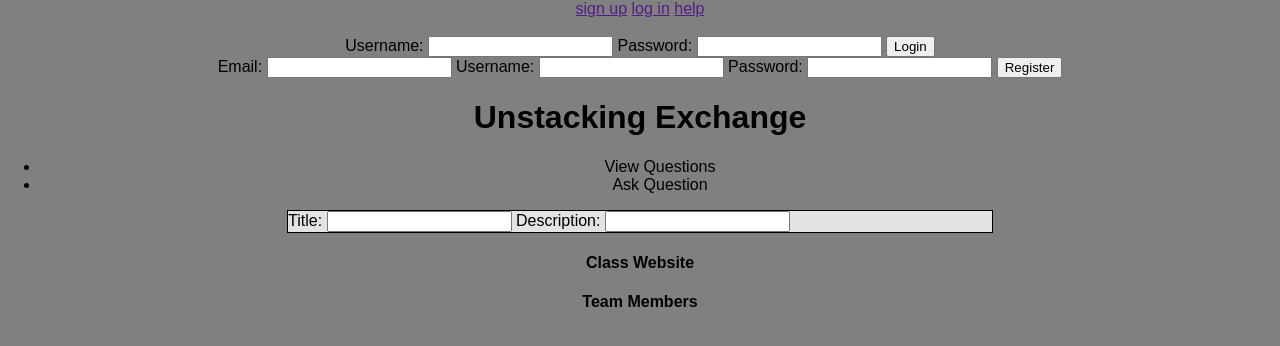
After one commit to Tacattack/CS418-Corte, a PHP site: page /ask.php in a window 1280 px wide. The commit adds this page. Shown: the top 346 px of the page. Run offline with PHP 8.4, Linux system fonts and the light colour scheme.

Commit message:
Setup the question asking page

```diff
--- a/CSS/stylesheet.css
+++ b/CSS/stylesheet.css
@@ -29,3 +29,9 @@ body{
     height:100%;
     border: 1px solid black;
 }
+
+#Content aside h3{
+    text-align: center;
+}
+
+/*---------------------------------------------------Form CSS---------------------------------------------*/
--- /dev/null
+++ b/ask.php
@@ -0,0 +1,60 @@
+<!DOCTYPE html>
+<!--
+To change this license header, choose License Headers in Project Properties.
+To change this template file, choose Tools | Templates
+and open the template in the editor.
+-->
+<html>
+    <head>
+        <title>UnstackingExchange</title>
+        <meta charset="UTF-8">
+        <meta name="viewport" content="width=device-width, initial-scale=1.0">
+        <link rel="stylesheet" type="text/css" href="CSS/stylesheet.css">
+    </head>
+    <body>
+        <div id="Header">
+            <div id="header-wrapper">
+                <div id="header-links">
+                    <a href="" id="Register">sign up</a>
+                    <a href="" id="Login">log in</a>
+                    <a href="" title="help">help</a>
+                </div>
+            </div>
+            <img src="" alt=""/>
+            <form class="FormLogin">
+                Username: <input type="text">
+                Password: <input type="password">
+                <input type="submit" value="Login">
+            </form>
+            <form class="FormRegister">
+                Email: <input type="text">
+                Username: <input type="text">
+                Password: <input type="password">
+                <input type="submit" value="Register">
+            </form>
+            <div>
+                <h1>Unstacking Exchange</h1>
+                <ul>
+                    <li>View Questions</li>
+                    <li>Ask Question</li>
+                </ul>
+            </div>
+        </div>
+        <div id="Container">
+            <div id="Content">
+                <forms class="AQuest">
+                    Title: <input type="text">
+                    Description: <input type="text">
+                </forms>
+            </div>
+        </div>
+        <div id="Footer">
+            <aside>
+                <h4>Class Website</h4>
+            </aside>
+            <aside>
+                <h4>Team Members</h4>
+            </aside>
+        </div>
+    </body>
+</html>
```
Also changed, not shown: index.php (+7 -1 lines).
